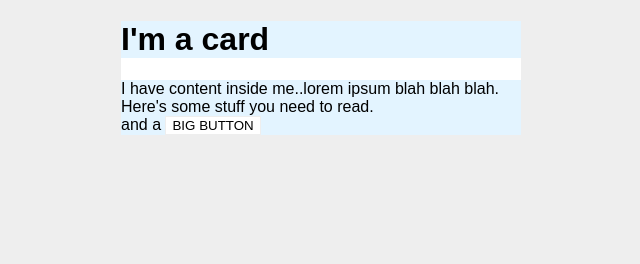
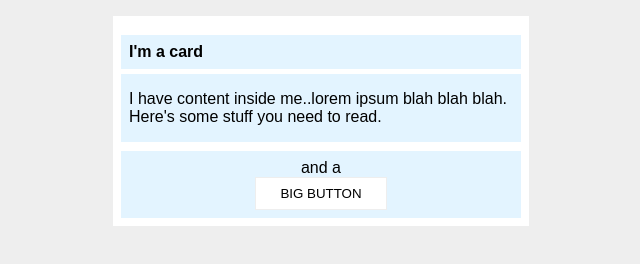
Before and after one commit to usmaanrnadeem/0-to-1, a plain HTML site: page the-odin-project-foundations/css-foundations/block-and-inline/02-margin-and-padding-2/index.html in a window 1280 px wide. Shown: the whole page, without its empty margins (319-959 px from the left). Drawn offline with Linux system fonts and the light colour scheme.

Commit message:
Complete exercise 02-margin-and-padding-2

```diff
--- a/the-odin-project-foundations/css-foundations/block-and-inline/02-margin-and-padding-2/style.css
+++ b/the-odin-project-foundations/css-foundations/block-and-inline/02-margin-and-padding-2/style.css
@@ -7,21 +7,32 @@ body {
   width: 400px;
   background: #fff;
   margin: 16px auto;
+  padding:8px;
 }
 
 .title {
   background: #e3f4ff;
+  font-size: medium;
+  padding: 8px;
 }
 
 .content {
   background: #e3f4ff;
+  margin-top: -5px;
+  margin-bottom: 8.72px;
+  padding: 16px 8px;
 }
 
 .button-container {
   background: #e3f4ff;
+  text-align: center;
+  padding: 8px;
 }
 
 button {
   background: white;
   border: 1px solid #eee;
+  display: block;
+  margin: auto;
+  padding: 8px 24px;
 }
```
